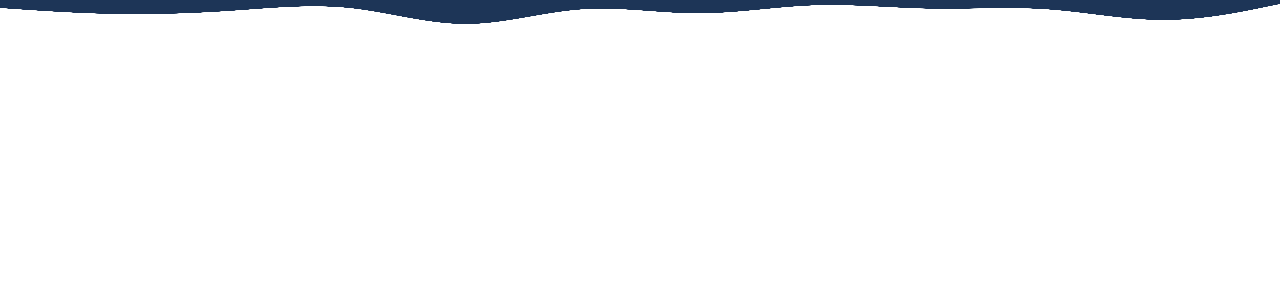
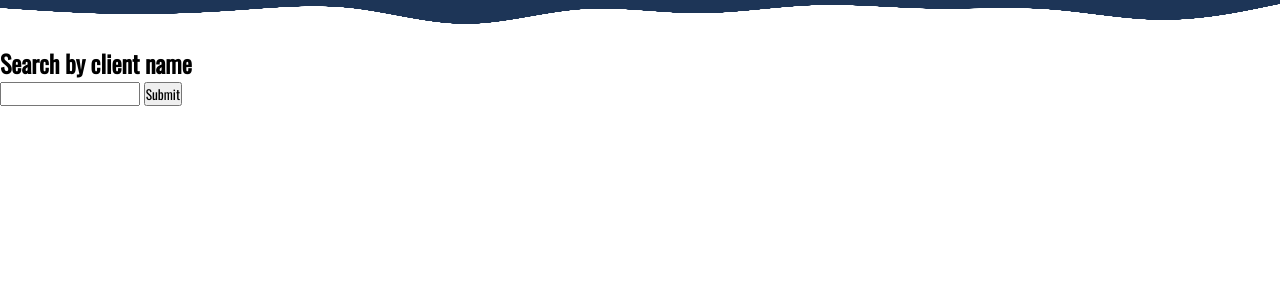
Before and after one commit to BenCutlerAmes/Gym_Management_App, a Flask app: page /clients in a window 1280 px wide. Shown: the part 123-423 px from the top of the page. Run offline with Flask 2, Linux system fonts and the light colour scheme; data that the repository does not hold is empty; some libraries are stand-ins or nearby versions.

Commit message:
client name search working

```diff
--- a/controllers/client_controller.py
+++ b/controllers/client_controller.py
@@ -15,3 +15,9 @@ def show_one_client(id):
     client = client_repo.select(id)
     lessons = client_repo.booked_lessons(client)
     return render_template("clients/show.html",client = client,lessons = lessons)
+
+@clients_blueprint.route("/clients/search/", methods=['POST'])
+def search_by_name():
+    term = request.form['term']
+    clients = client_repo.search_by_name(term)
+    return render_template("/clients/clients.html", clients = clients)
--- a/repositories/client_repository.py
+++ b/repositories/client_repository.py
@@ -59,3 +59,13 @@ def booked_lessons(client):
         lesson = Lesson(row['activity'],row['duration'],row['lesson_date'],row['lesson_time'],instructor,row['capacity'],row['id'])
         lessons.append(lesson)
     return lessons
+
+def search_by_name(name):
+    client_list = []
+    sql = "SELECT * FROM clients where UPPER(name) like UPPER(%s)"
+    values = ['%'+name+'%']
+    results = run_sql(sql,values)
+    for result in results:
+        client = Client(result['name'],result['date_of_birth'],result['email_address'],result['id'])
+        client_list.append(client)
+    return client_list
--- a/static/css/style.css
+++ b/static/css/style.css
@@ -111,5 +111,5 @@ header a {
 
 #subheader_nav ul li a:hover {
     text-shadow:0 0 0 #ffffff, 0 0 4px #ffffff;
-    color: white;
+    color: gold;
 }
--- a/templates/clients/clients.html
+++ b/templates/clients/clients.html
@@ -1,5 +1,14 @@
 {% extends "base.html" %}
 {% block content %}
+<h2> Search by client name </h2>
+<form action="/clients/search/" method="POST">
+    <div>
+        <label for="search term"></label>
+        <input type="text" id="search term" name ="term">
+        <input type="submit">
+    </div>
+</form>
+
 
 {% for client in clients %}
 <div class="client_list">
@@ -9,7 +18,6 @@
             <p>Date of Birth: {{client.date_of_birth}} <br>
                 Email Address: {{client.email_address}}
             </p>
-            <hr>
         </div>
     </a>
 </div>
--- /dev/null
+++ b/templates/clients/search.html
@@ -0,0 +1,6 @@
+{% extends "base.html"}
+{% block content %}
+
+TESTING FOR SEARCH PAGE
+
+{%endblock}
```
Also changed, not shown: random_function_playground.py (+5 -7 lines).
